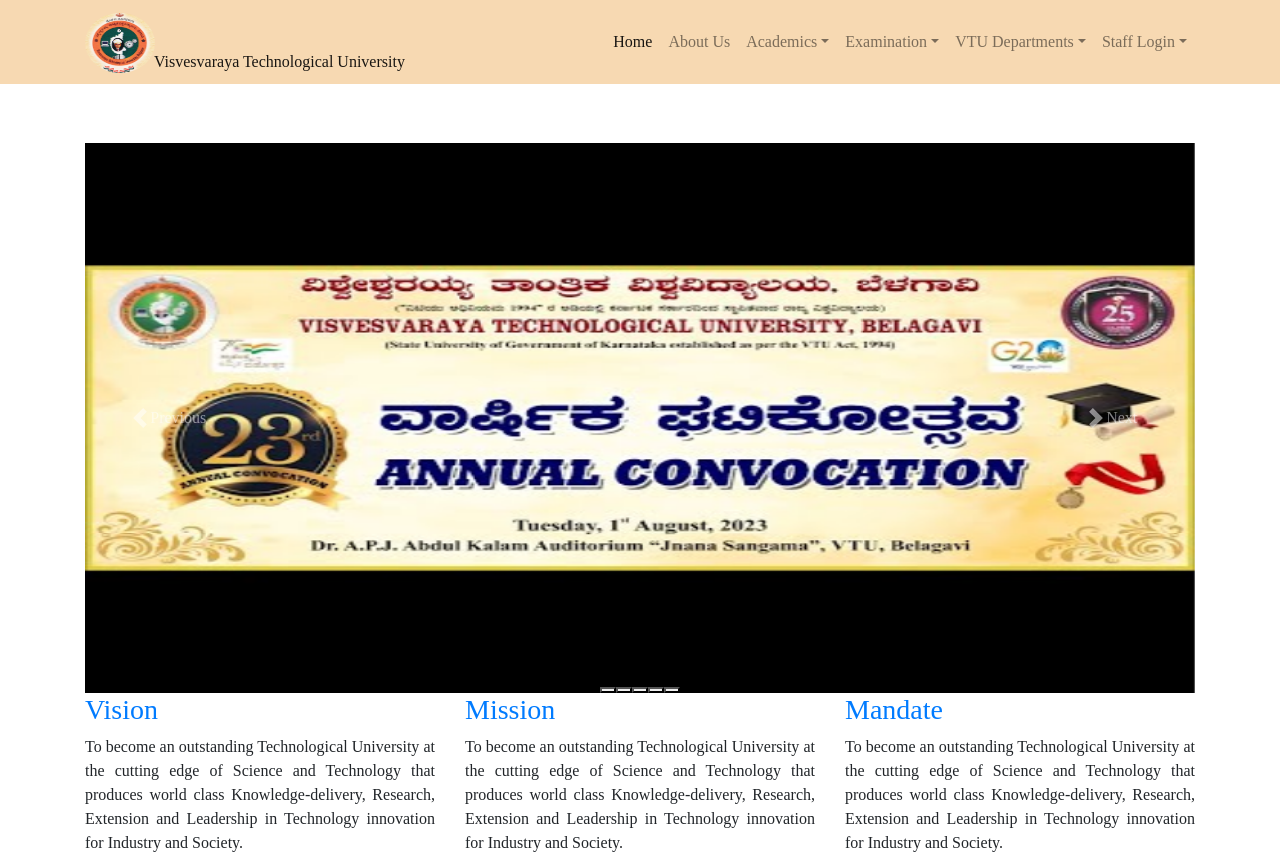
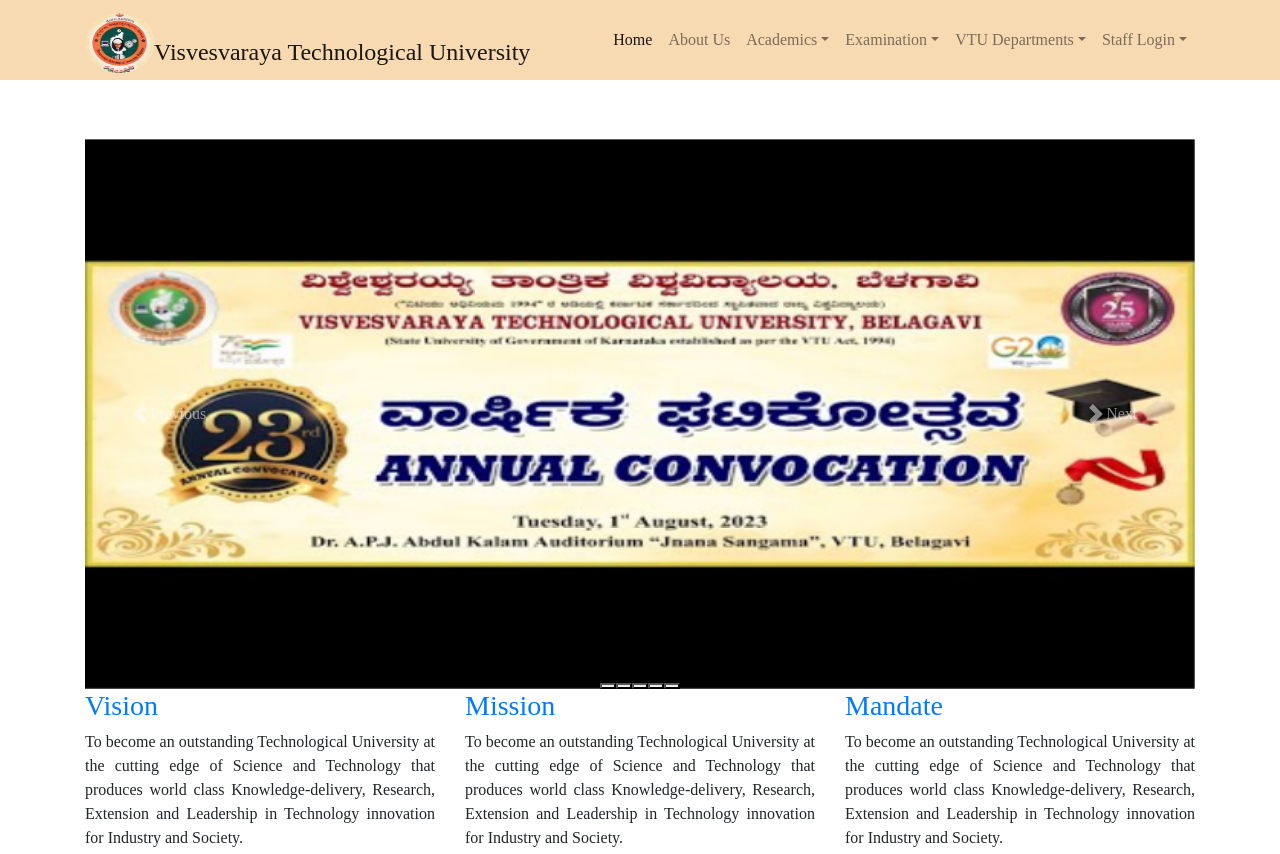
Before and after one commit to harshanand2021/vtu_project, a React (Create React App) app: page / in a window 1280 px wide. Shown: the top 854 px of the page. Built offline with nearby package versions, Linux system fonts and the light colour scheme.

Commit message:
Styling of heading text modified

```diff
--- a/src/index.css
+++ b/src/index.css
@@ -8,7 +8,8 @@
 }
 
 .logo-text-style{
-  margin: -21px 0px 0px 69px;
+  margin: -35px 0px 0px 69px;
+  font-size: 24px;
 }
 
 marquee{
```
